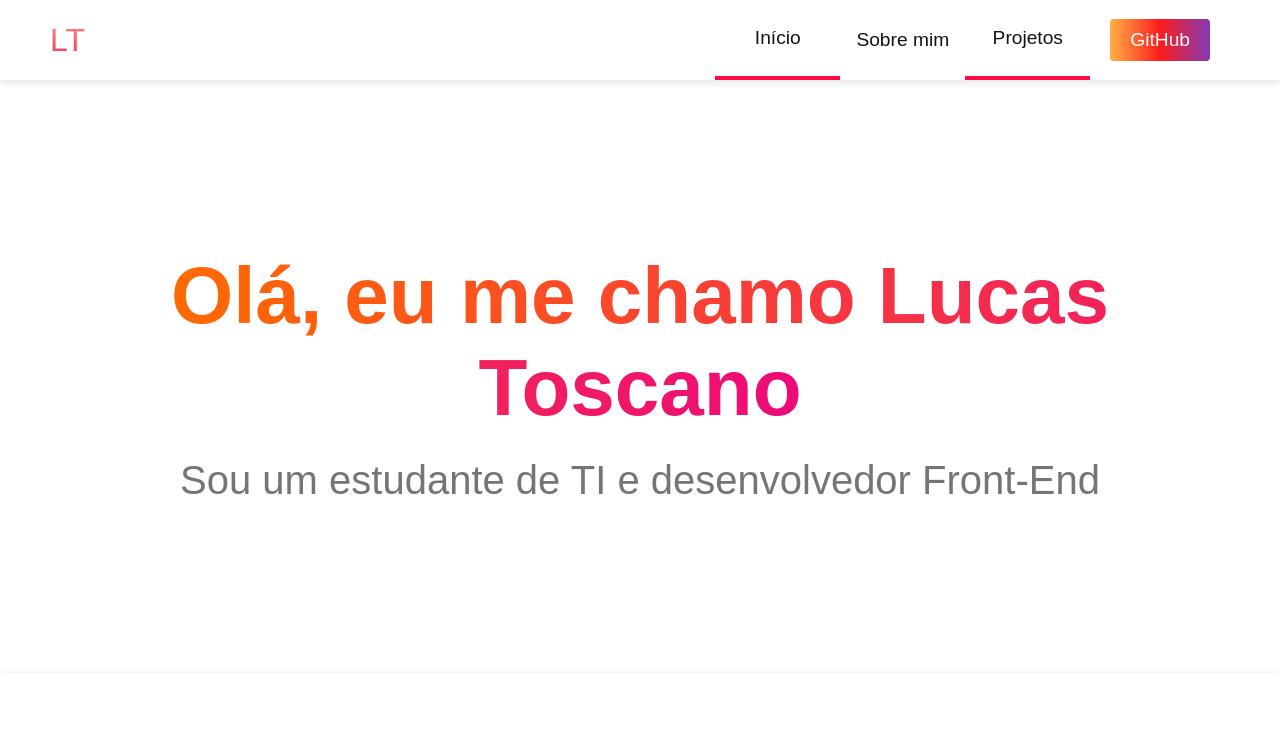
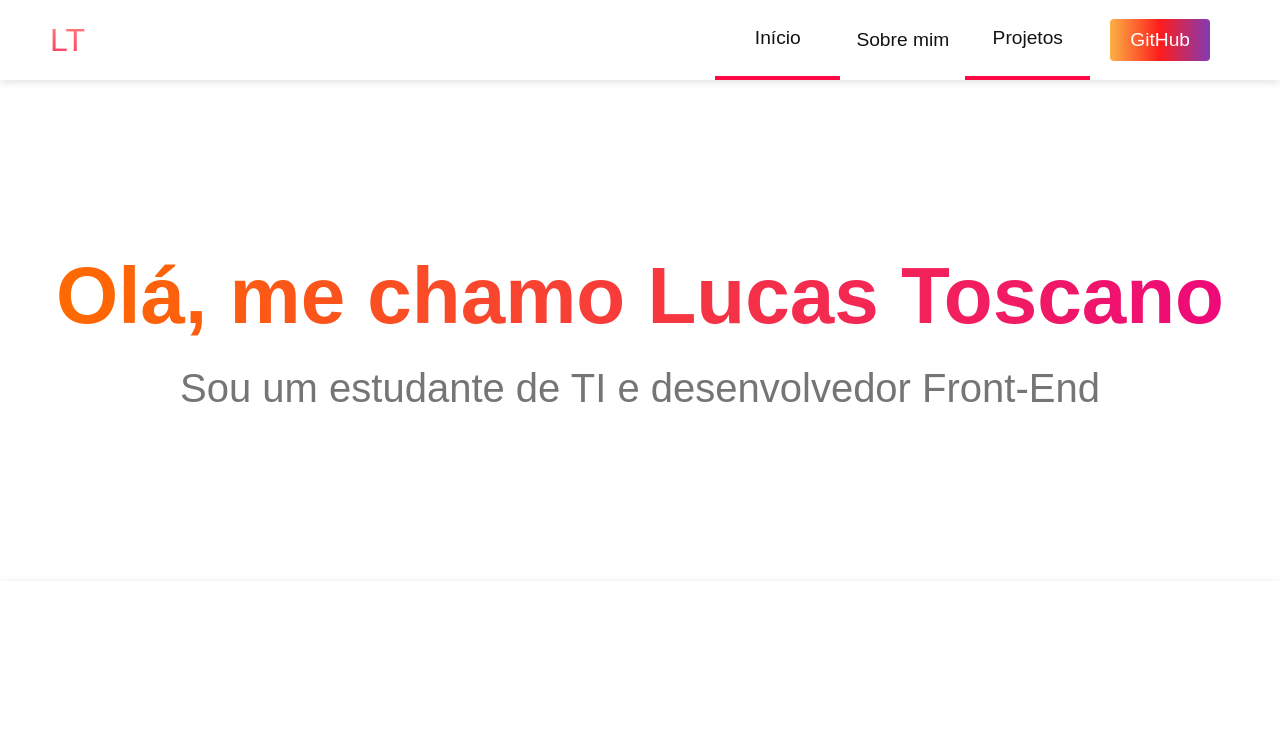
Before and after one commit to Lucas-Toscano/portfolio, a plain HTML site: page index.html in a window 1280 px wide. Shown: the top 748 px of the page. Drawn offline with Linux system fonts and the light colour scheme.

Commit message:
string correction

```diff
--- a/index.html
+++ b/index.html
@@ -42,7 +42,7 @@
   <!-- Hero Section -->
   <div class="hero" id="home">
     <div class="heroContainer">
-      <h1 class="heroHeading"><span>Olá, eu me chamo Lucas Toscano</span></h1>
+      <h1 class="heroHeading"><span>Olá, me chamo Lucas Toscano</span></h1>
       <p class="heroDescription">Sou um estudante de TI e desenvolvedor Front-End</p>
       <!-- <button class="mainButton"><a href="#">btn</a></button> -->
     </div>
```
